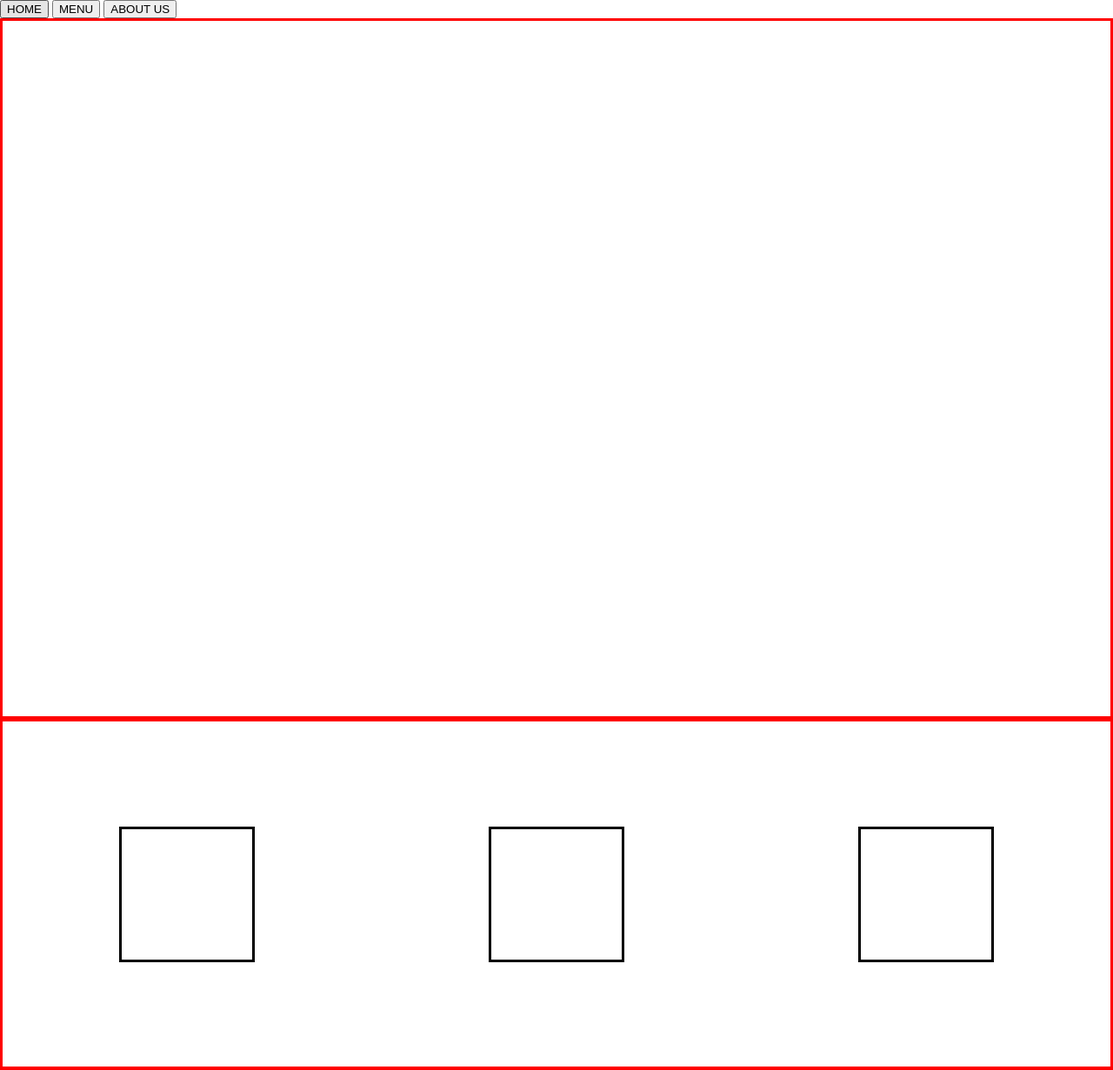
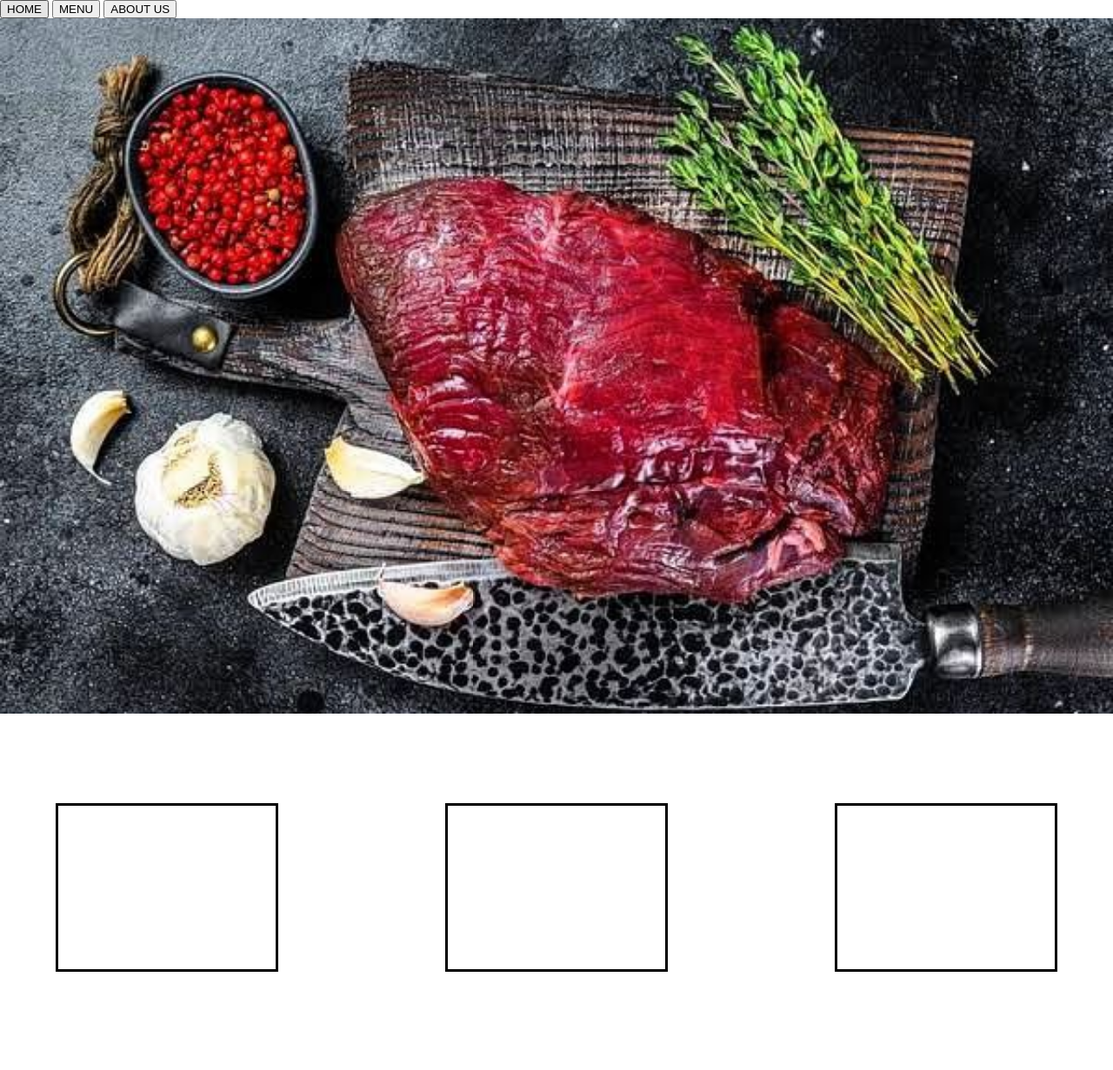
Before and after one commit to dawit-kibatu/Restaurant-Page, a website built with webpack: page src/template.html in a window 1280 px wide. Shown: the top 1231 px of the page at 87% size. Built offline with nearby package versions, Linux system fonts and the light colour scheme.

Commit message:
add: moving slideshow for displaying food

```diff
--- a/src/pages/home.js
+++ b/src/pages/home.js
@@ -4,6 +4,20 @@ let home=function(){
     let forest=document.createElement("div");
     let bigImage=document.createElement("div");
     bigImage.id="bigImage";
+    let slideContainer=document.createElement("div");
+    let slide1=document.createElement("div");
+    let slide2=document.createElement("div");
+    let slide3=document.createElement("div");
+    let slide4=document.createElement("div");
+    slide1.classList.add("slide","slide1")
+    slide2.classList.add("slide","slide2")
+    slide3.classList.add("slide","slide3")
+    slide4.classList.add("slide","slide4")
+    slideContainer.appendChild(slide1);
+    slideContainer.appendChild(slide2);
+    slideContainer.appendChild(slide3);
+    slideContainer.appendChild(slide4);
+    bigImage.appendChild(slideContainer)
     let infoDiv=document.createElement("div")
     let location=document.createElement("div");
     let hours=document.createElement("div");
--- a/src/styles/style.css
+++ b/src/styles/style.css
@@ -1,30 +1,39 @@
 body{
     margin: 0px;
 }
+/* nav{
+    position:sticky;
+} */
 #content{
     display: grid;
     grid:repeat(22,1fr)/repeat(12,1fr) ;
-    overflow: scroll;
+    overflow: auto;
 }
 #content>div{
-    border: solid red;
+    /* border: solid red; */
 }
-#bigImage{
+#bigImage {
     grid-column: 1/13;
     height: 100vh;
     grid-row: 1/5;
+    position: relative;
+    overflow: hidden;
+    white-space: nowrap;
 }
-#infoDiv{
+#infoDiv {
     grid-column: 1/13;
     grid-row: 5/7;
     display: flex;
+    flex-wrap: wrap;
     justify-content: space-around;
+    gap: 4rem;
     align-items: center;
 }
-#infoDiv>div{
+#infoDiv > div {
     border: solid black;
-    height: 150px;
-    width: 150px;
+    width: clamp(150px, 20vw, 250px);
+    aspect-ratio: 4/3;
+    min-width: 100px;
 }
 #forest{
     grid-column: 1/13;
@@ -42,3 +51,39 @@ body{
     grid-column: 1/13;
     grid-row:22/23;
 }
+.slide {
+    position: absolute;
+    top: 0;
+    left: 0;
+    width: 100%;
+    height: 100%;
+    background-size: cover;
+    background-position: center;
+    transform: translateX(100%);
+    animation: sideshow 12s infinite;
+}
+
+.slide1 {
+    background-image: url("../images/Old_Mossy_Horns-Whitetail_Deer.jpg");
+    animation-delay: 0s;
+}
+.slide2 {
+    background-image: url("../images/meat1.jpg");
+    animation-delay: 3s;
+}
+.slide3 {
+    background-image: url("../images/meat2.jpg");
+    animation-delay: 6s;
+}
+.slide4 {
+    background-image: url("../images/stake.jpg");
+    animation-delay: 9s;
+}
+
+@keyframes sideshow {
+    0% { transform: translateX(100%); }
+    10% { transform: translateX(0); }
+    25% { transform: translateX(0); }
+    35% { transform: translateX(-100%); }
+    100% { transform: translateX(-100%); }
+}
```
Also changed, not shown: src/images/Old_Mossy_Horns-Whitetail_Deer.jpg (added), src/images/deer_in_nature_brighter.jpg (added), src/images/deer_kid.jpg (added), src/images/deers_in_nature.jpg (added), src/images/fancy_deer.jpg (added), src/images/good_view.jpg (added), src/images/meat1.jpg (added), src/images/meat2.jpg (added), src/images/stake.jpg (added), src/images/stake2.jpg (added).
